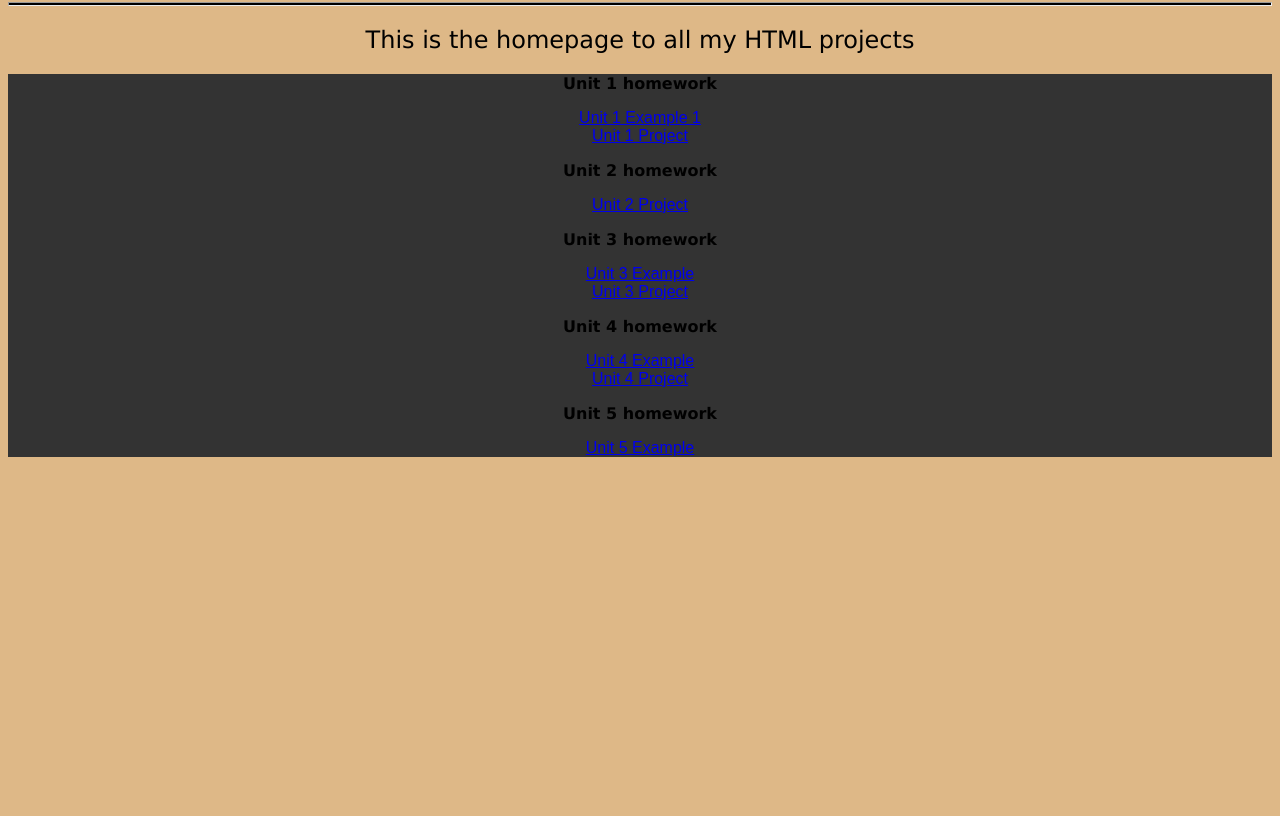
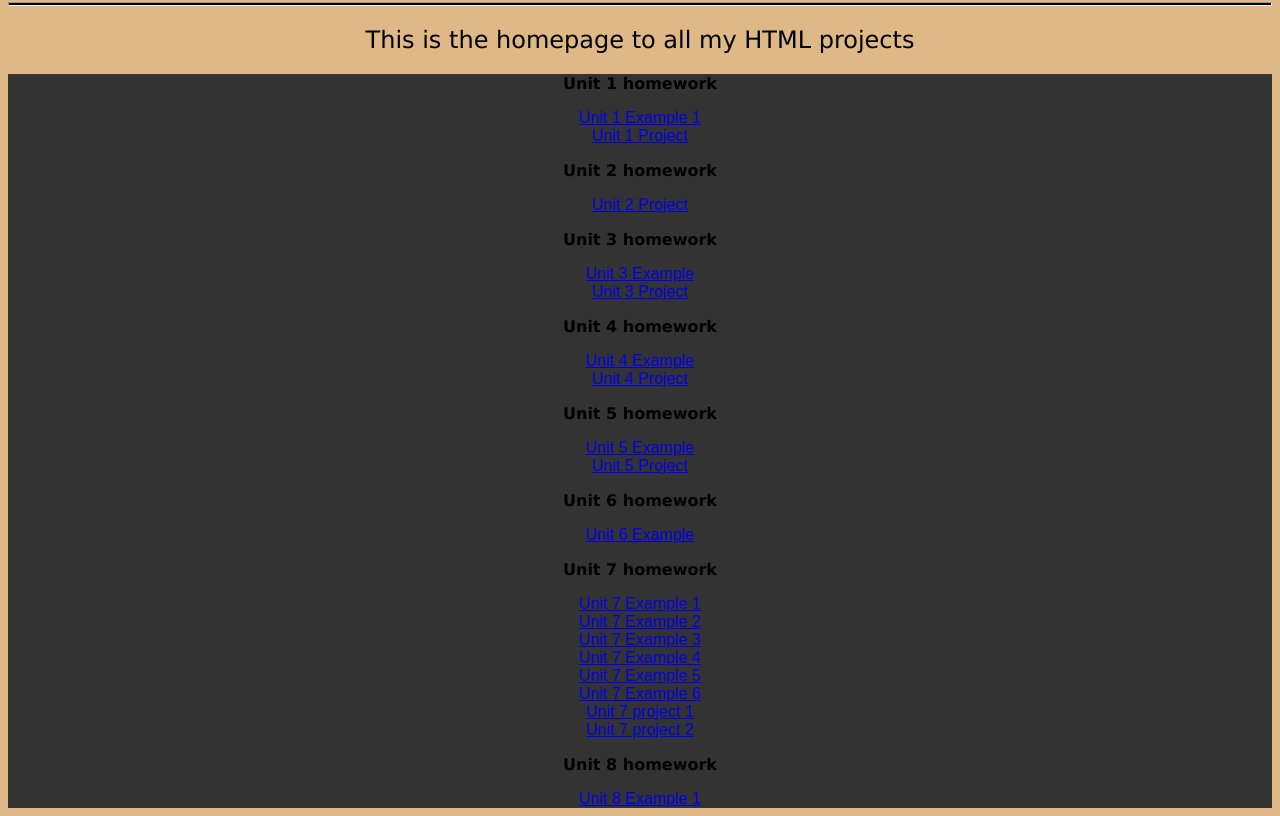
Before and after one commit to Finnagarf/finnagarf.github.io, a plain HTML site: page index.html in a window 1280 px wide. Shown: the part 78-894 px from the top of the page. Before the commit the page ends 800 px from the top, so only its background shows below. Drawn offline with Linux system fonts and the light colour scheme; files that its build step writes are made by us from their sources; a script that the page names is missing.

Commit message:
Update index.html

```diff
--- a/index.html
+++ b/index.html
@@ -56,6 +56,30 @@
     <a href="unit4/unit4project.html">Unit 4 Project </a>
     <p><b>Unit 5 homework</b></p>
     <a href="unit5/unit5hw1.html">Unit 5 Example </a>
+    <br>
+    <a href="unit5/unit5project.html">Unit 5 Project </a>
+    <p><b>Unit 6 homework</b></p>
+    <a href="unit6/unit6hw1.html">Unit 6 Example </a>
+    <p><b>Unit 7 homework</b></p>
+    <a href="unit7/unit7hw1.html">Unit 7 Example 1</a>
+    <br>
+    <a href="unit7/unit7hw2.html">Unit 7 Example 2</a>
+    <br>
+    <a href="unit7/unit7hw3.html">Unit 7 Example 3</a>
+    <br>
+    <a href="unit7/unit7hw4.html">Unit 7 Example 4</a>
+    <br>
+    <a href="unit7/unit7hw5.html">Unit 7 Example 5</a>
+    <br>
+    <a href="unit7/unit7hw6.html">Unit 7 Example 6</a>
+    <br>
+    <a href="unit7/unit 7-1/unit7project1.html">Unit 7 project 1</a>
+    <br>
+    <a href="unit7/unit 7-2/unit7project2.html">Unit 7 project 2</a>
+    <br>
+    <p><b>Unit 8 homework</b></p>
+    <a href="unit8/unit8hw1.html">Unit 8 Example 1</a>
+    <br>
   </nav>
 
   <script src="script.js"></script>
```
